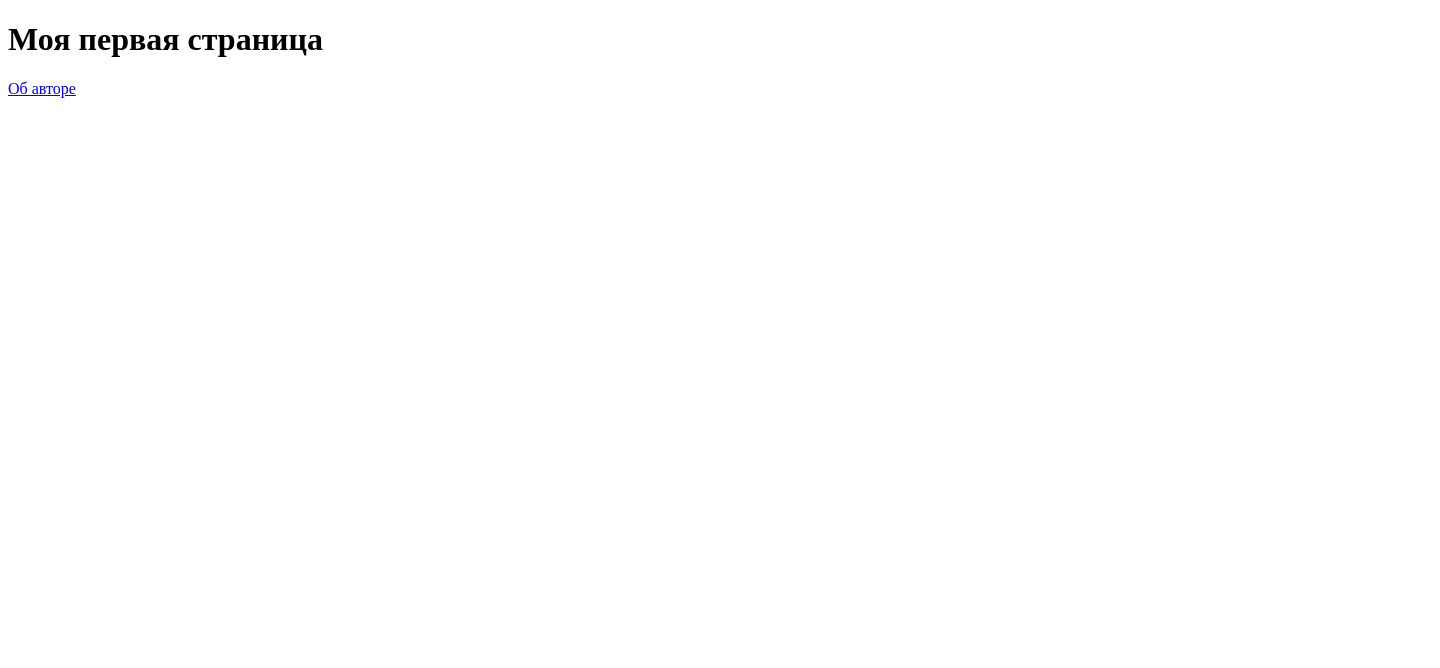
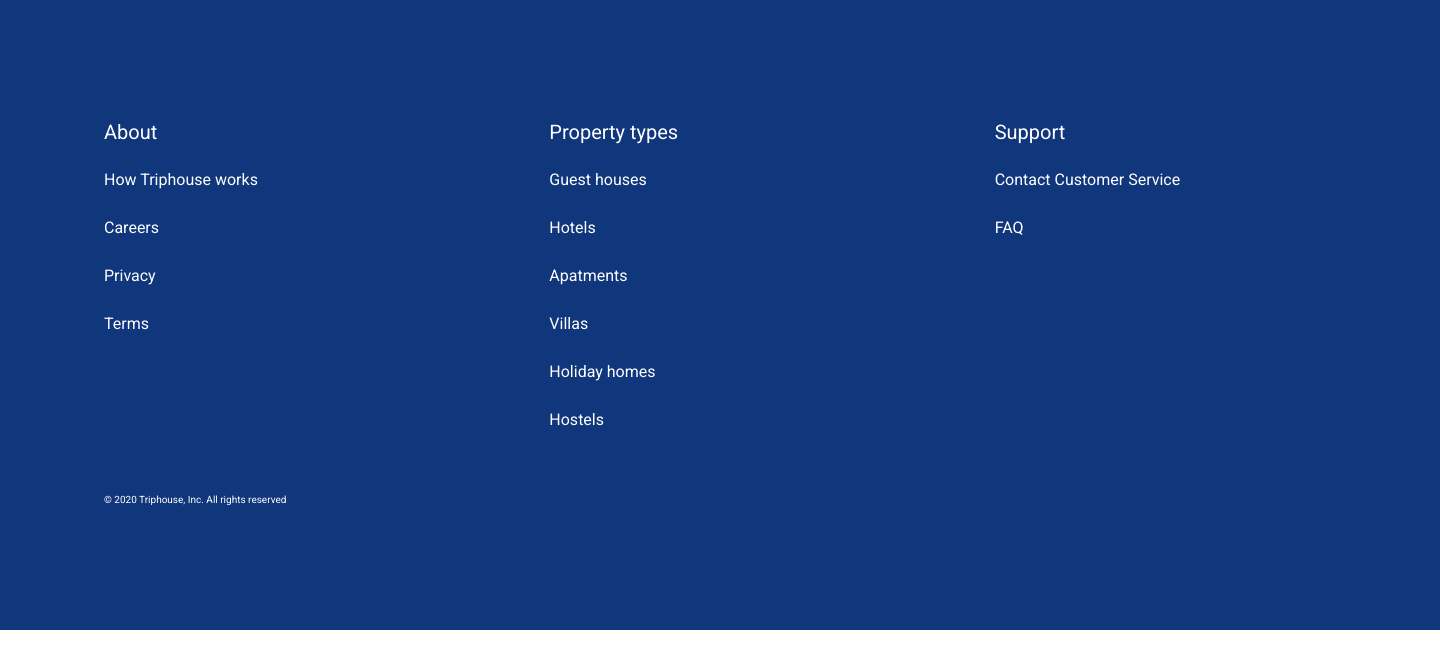
Before and after one commit to E-Protasenya/if-html, a website: page index.html in a window 1280 px wide. Shown: the whole page, 1440 px wide, since content can reach past the window. Drawn offline with Linux system fonts and the light colour scheme.

Commit message:
made a page according to the design Figma

```diff
--- /dev/null
+++ b/Styles/styles.css
@@ -0,0 +1,50 @@
+@import url("https://fonts.googleapis.com/css2?family=Roboto&display=swap");
+
+* {
+  margin: 0;
+  box-sizing: border-box;
+}
+
+.flex-container {
+  display: flex;
+  background-color: #10367c;
+  width: 1440px;
+  height: 630px;
+  color: #ffffff;
+  font-family: "Roboto", sans-serif;
+  font-style: normal;
+  font-weight: 400;
+}
+.item {
+  width: 33.3333%;
+}
+li {
+  list-style-type: none;
+  line-height: 24px;
+  margin-bottom: 24px;
+}
+.about {
+  margin-top: 120px;
+  margin-left: 104px;
+}
+.property {
+  margin-top: 120px;
+}
+.support {
+  margin-top: 120px;
+}
+ul {
+  line-height: 2;
+}
+ul li:first-child {
+  font-size: 20px;
+}
+.trip {
+  position: absolute;
+  left: 104px;
+  margin-top: 494px;
+    font-size: 10px;
+}
+.list {
+    padding: 0;
+}
--- a/index.html
+++ b/index.html
@@ -2,12 +2,39 @@
 <html lang="en">
   <head>
     <meta charset="UTF-8" />
-    <title>My first page</title>
+    <title>lesson-5</title>
+    <link rel="stylesheet" href="./Styles/styles.css">
   </head>
   <body>
-  <h1>Моя первая страница</h1>
-  <p>
-    <a href="about/index.html" target="_blank">Об авторе</a>
-  </p>
+    <div class="flex-container">
+      <div class="item about">
+        <ul class="list">
+          <li>About</li>
+          <li>How Triphouse works</li>
+          <li>Careers</li>
+          <li>Privacy</li>
+          <li>Terms</li>
+        </ul>
+      </div>
+      <div class="item property">
+        <ul class="list">
+          <li>Property types</li>
+          <li>Guest houses</li>
+          <li>Hotels</li>
+          <li>Apatments</li>
+          <li>Villas</li>
+          <li>Holiday homes</li>
+          <li>Hostels</li>
+        </ul>
+      </div>
+      <div class="item support">
+        <ul class="list">
+          <li>Support</li>
+          <li>Contact Customer Service</li>
+          <li>FAQ</li>
+        </ul>
+      </div>
+      <div class="trip">&#169; 2020 Triphouse, Inc. All rights reserved</div>
+    </div>
   </body>
 </html>
```
